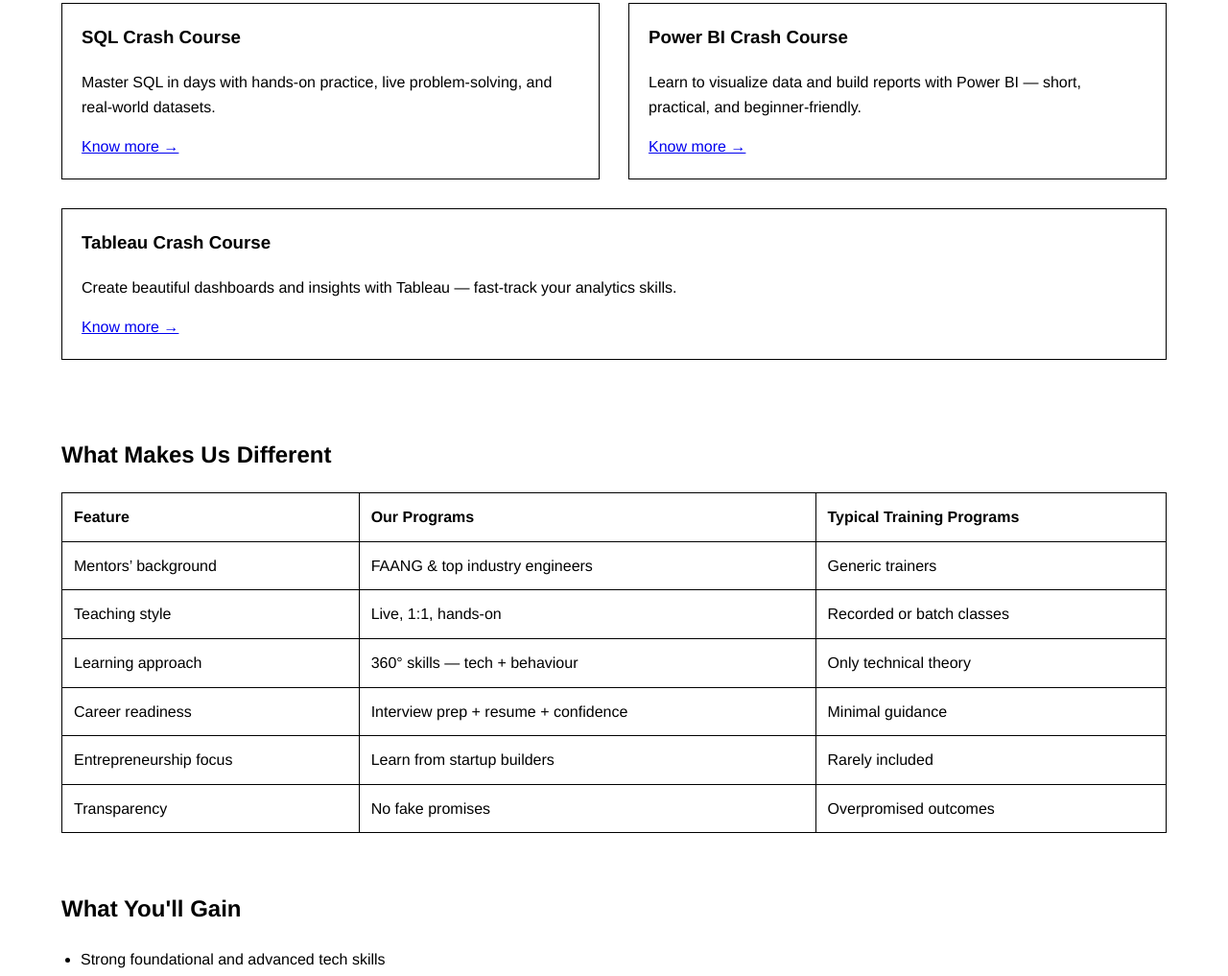
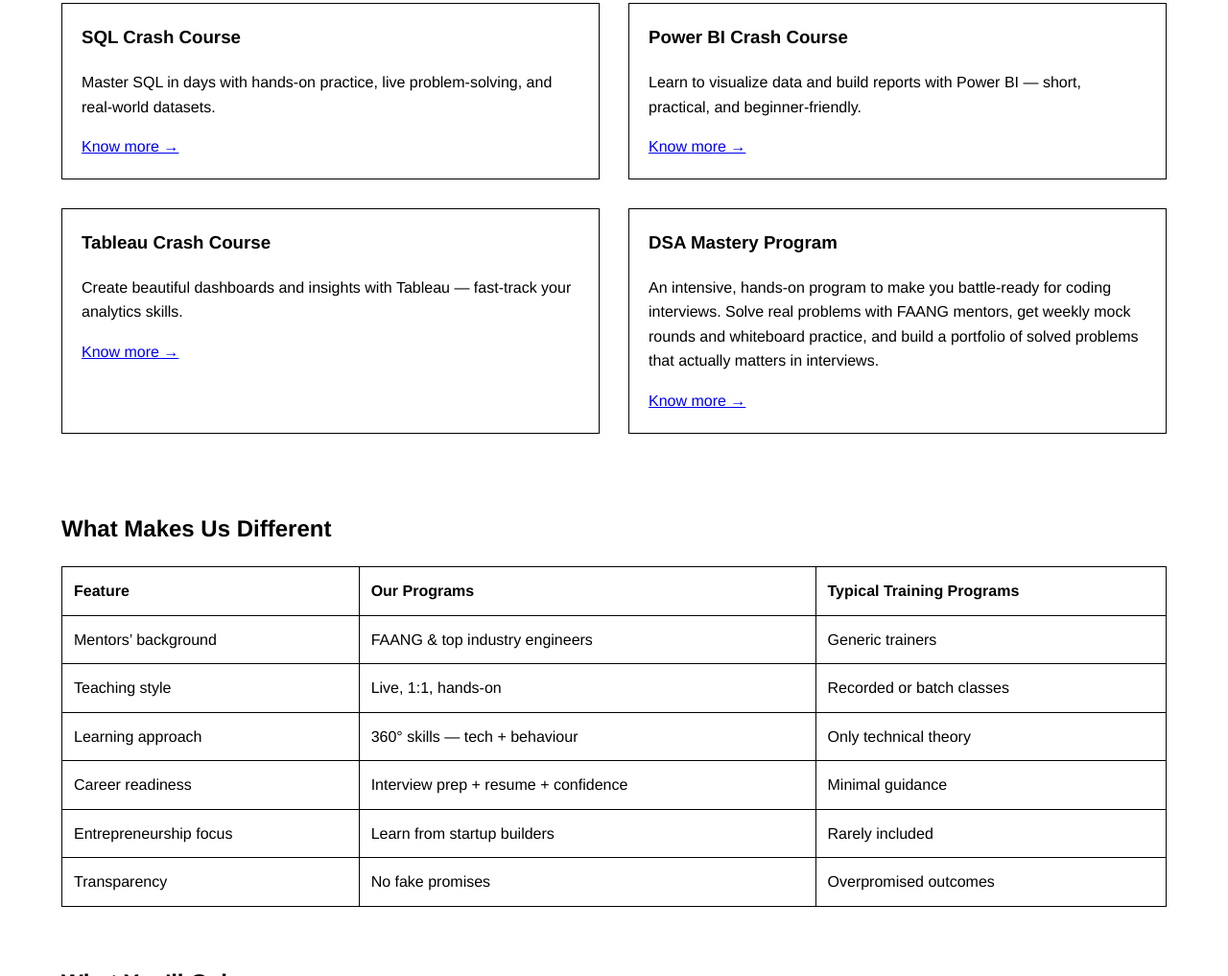
Before and after one commit to Nagasathvik/Individual_Page, a plain HTML site: page index.html in a window 1280 px wide. Shown: the part 947-1964 px from the top of the page at 96% size. Drawn offline with Linux system fonts and the light colour scheme.

Commit message:
Add DSA Mastery Program card to programs section
Added a new program card for the DSA Mastery Program, detailing its features and benefits.

```diff
--- a/index.html
+++ b/index.html
@@ -156,6 +156,11 @@
           </p>
           <a href="#">Know more →</a>
         </div>
+        <div class="program-card">
+            <h3>DSA Mastery Program</h3>
+            <p>An intensive, hands-on program to make you battle-ready for coding interviews. Solve real problems with FAANG mentors, get weekly mock rounds and whiteboard practice, and build a portfolio of solved problems that actually matters in interviews.</p>
+            <a href="#">Know more →</a>
+        </div>
       </section>
 
       <section class="comparison">
```
